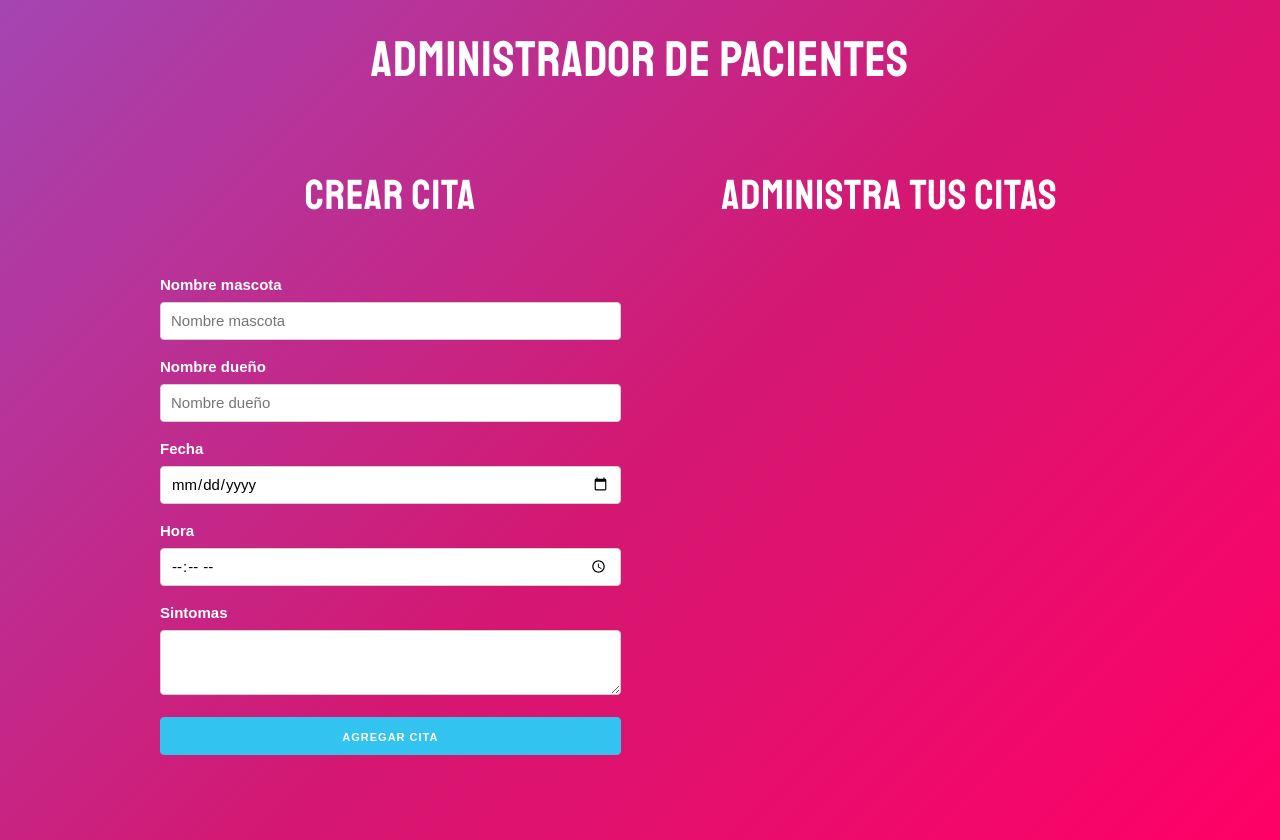
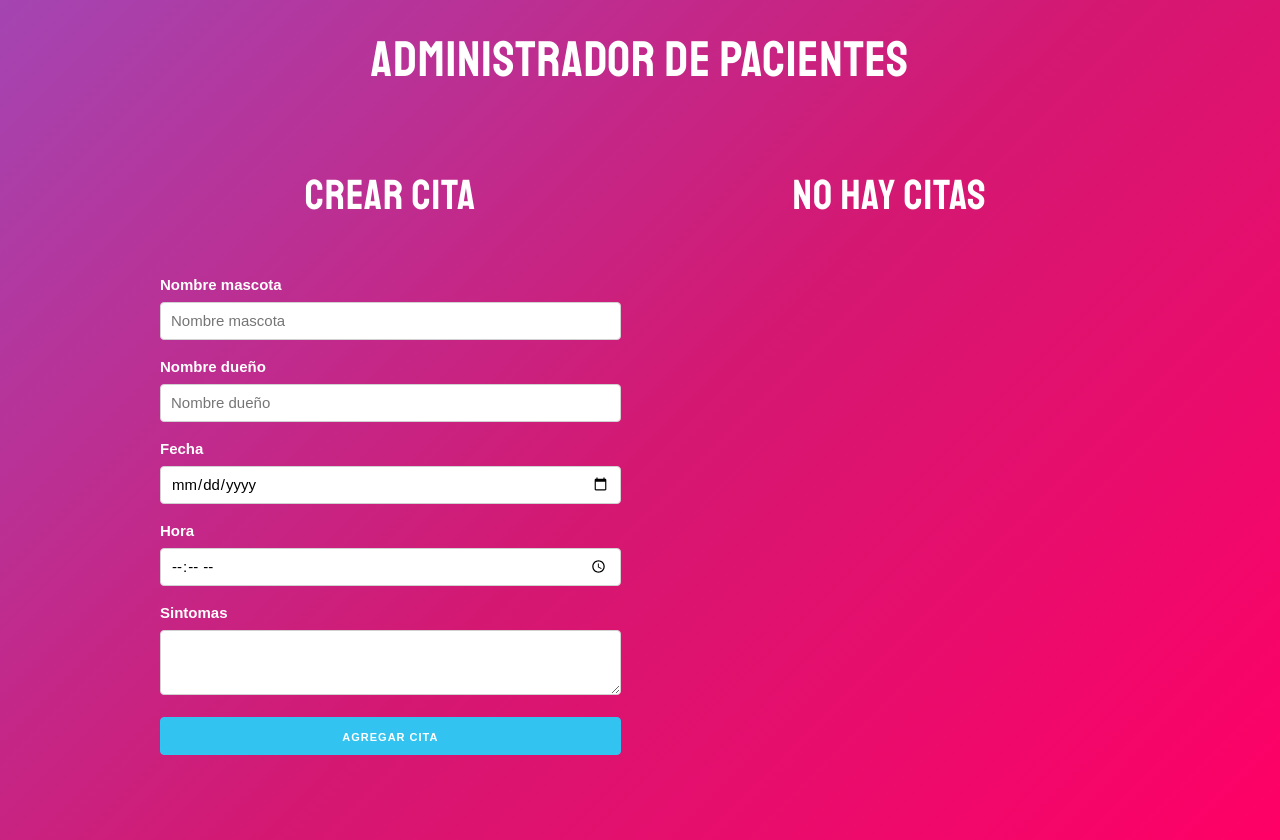
Before and after one commit to fearARGENTINA/AppCitasVeterinaria, a React (Create React App) app: page / in a window 1280 px wide. Built offline with nearby package versions, Linux system fonts and the light colour scheme.

Commit message:
Se agrego almacenamiento a Local Storage para mantener persistencia aun cuando se recarga pagina o reinicia navegador

```diff
--- a/src/App.js
+++ b/src/App.js
@@ -1,26 +1,41 @@
-import React, { Fragment, useState } from 'react';
+import React, { Fragment, useState, useEffect } from 'react';
 import Formulario from './components/Formulario';
 import Cita from './components/Cita';
 
 function App() {
 
+  // Citas en Local Storage
+  let citasIniciales = JSON.parse(localStorage.getItem('citas'));
+  if( !citasIniciales ) {
+    citasIniciales = [];
+  }
+
   // Arreglo de citas
-  const [citas, guardarCitas] = useState([]);
+  const [citas, guardarCitas] = useState(citasIniciales);
+
+  // Use Effect para realizar ciertas operaciones cuando el state cambia
+  useEffect( () => {
+    if( citasIniciales ) {
+      localStorage.setItem('citas', JSON.stringify(citas));
+    } else {
+      localStorage.setItem('citas', JSON.stringify([]));
+    }
+  }, [citas]);
 
   // Funcion que tome las citas actuales y agregue la nueva
-  const crearCita = cita => {
-    guardarCitas([
-      ...citas,
-      cita
-    ])
+  const crearCita = (cita) => {
+    guardarCitas([...citas, cita]);
   };
 
   // Funcion que elimina una cita por su id
-  const eliminarCita = id => {
-    const nuevasCitas = citas.filter( cita => cita.id !== id );
+  const eliminarCita = (id) => {
+    const nuevasCitas = citas.filter((cita) => cita.id !== id);
 
     guardarCitas(nuevasCitas);
-  }
+  };
+
+  // Mensaje condicional
+  const titulo = citas.length === 0 ? 'No hay citas' : 'Administra tus citas';
 
   return (
     <Fragment>
@@ -29,18 +44,12 @@ function App() {
       <div className="container">
         <div className="row">
           <div className="one-half column">
-            <Formulario
-              crearCita={crearCita}
-            />
+            <Formulario crearCita={crearCita} />
           </div>
           <div className="one-half column">
-            <h2>Administra tus citas</h2>
-            {citas.map( cita => (
-              <Cita
-                key={cita.id}
-                cita={cita}
-                eliminarCita={eliminarCita}
-              />
+            <h2>{titulo}</h2>
+            {citas.map((cita) => (
+              <Cita key={cita.id} cita={cita} eliminarCita={eliminarCita} />
             ))}
           </div>
         </div>
```
